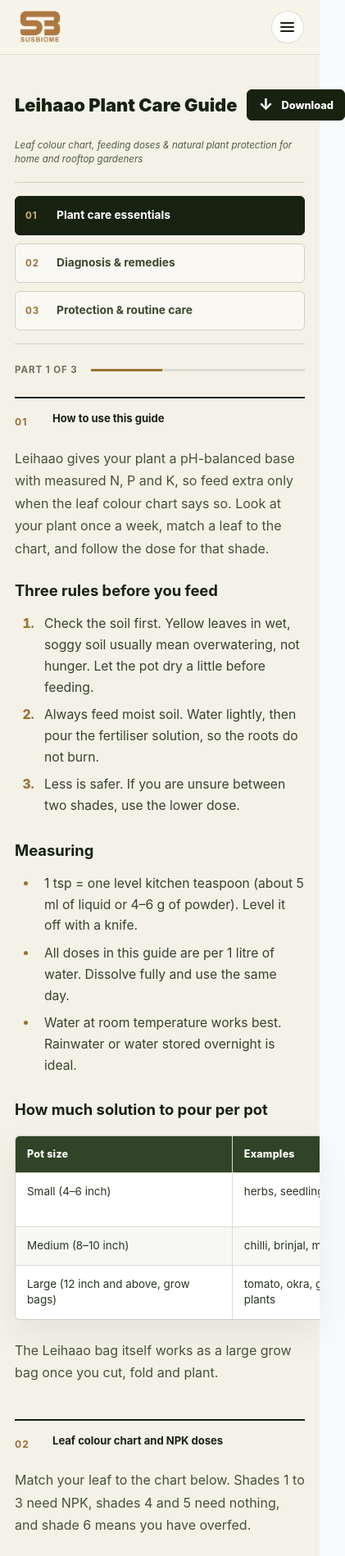
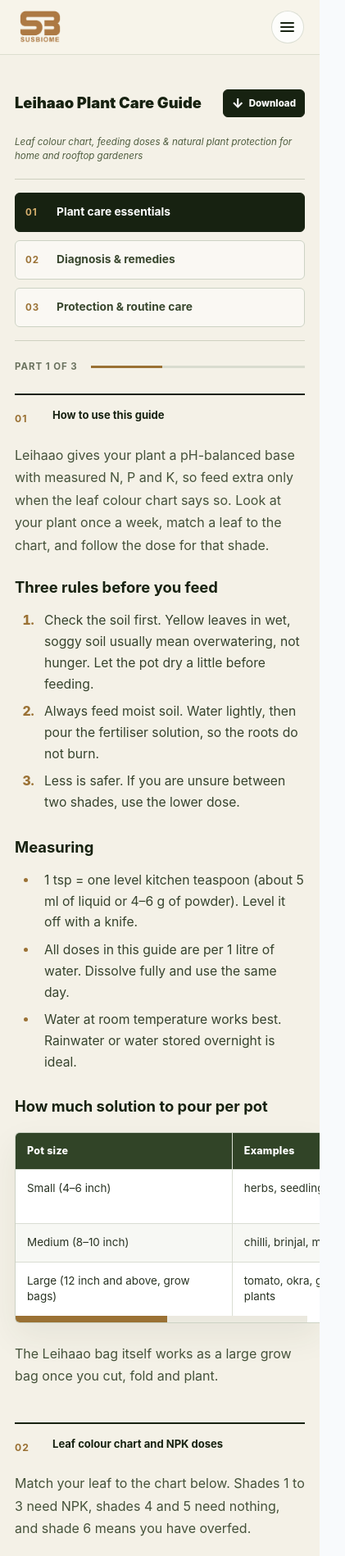
Before and after one commit to codxwiz/Project-SusBiome, a Next.js app in the folder frontend/: page /products/urban-farmer-project in a window 390 px wide. Shown: the top 1898 px of the page at 82% size, 421 px wide, since content can reach past the window. Built offline with nearby package versions, Linux system fonts and the light colour scheme.

Commit message:
Improve mobile guide controls

```diff
--- a/frontend/app/globals.css
+++ b/frontend/app/globals.css
@@ -2062,11 +2062,32 @@ textarea {
   width: 100%;
   margin: 20px 0 24px;
   overflow-x: auto;
+  scrollbar-gutter: stable;
+  scrollbar-width: auto;
   border: 1px solid #ccd2c4;
   border-radius: 6px;
   background: #fff;
   box-shadow: 0 16px 40px rgba(41, 57, 30, 0.07);
   scrollbar-color: #9a7134 #ebe9df;
+}
+
+.leihaao-table-wrap::-webkit-scrollbar {
+  height: 9px;
+}
+
+.leihaao-table-wrap::-webkit-scrollbar-track {
+  background: #ebe9df;
+}
+
+.leihaao-table-wrap::-webkit-scrollbar-thumb {
+  min-width: 72px;
+  border: 2px solid #ebe9df;
+  border-radius: 999px;
+  background: #9a7134;
+}
+
+.leihaao-scroll-cue {
+  display: none;
 }
 
 .leihaao-table-wrap:focus-visible {
@@ -2174,7 +2195,7 @@ textarea {
   text-align: center;
 }
 
-@media (max-width: 760px) {
+@media (max-width: 820px) {
   .leihaao-header {
     min-height: 68px;
     padding-inline: 18px;
@@ -2203,19 +2224,25 @@ textarea {
   }
 
   .leihaao-intro h1 {
-    font-size: clamp(1.18rem, 5.6vw, 1.55rem);
+    min-width: 0;
+    font-size: clamp(1.05rem, 4.7vw, 1.35rem);
     white-space: nowrap;
   }
 
   .leihaao-title-row {
     align-items: center;
-    gap: 12px;
+    gap: 8px;
   }
 
   .leihaao-download--title {
-    min-height: 38px;
-    padding-inline: 13px;
-    font-size: 0.8rem;
+    min-height: 34px;
+    gap: 6px;
+    padding-inline: 10px;
+    font-size: 0.72rem;
+  }
+
+  .leihaao-download--title span {
+    font-size: 1rem;
   }
 
   .leihaao-subtitle {
@@ -2249,6 +2276,16 @@ textarea {
     width: calc(100% + 18px);
     border-right: 0;
     border-radius: 6px 0 0 6px;
+  }
+
+  .leihaao-scroll-cue {
+    position: sticky;
+    bottom: 0;
+    left: 0;
+    display: block;
+    width: 100%;
+    height: 8px;
+    background: linear-gradient(to right, #9a7134 0 52%, #ebe9df 52% 100%);
   }
 
   .leihaao-table-wrap table {
--- a/frontend/app/guide/leihaao-9k4m2p/GuideReader.jsx
+++ b/frontend/app/guide/leihaao-9k4m2p/GuideReader.jsx
@@ -46,6 +46,7 @@ function GuideBlock({ block, sectionNumber }) {
             ))}
           </tbody>
         </table>
+        <div className="leihaao-scroll-cue" aria-hidden="true" />
       </div>
     );
   }
```
